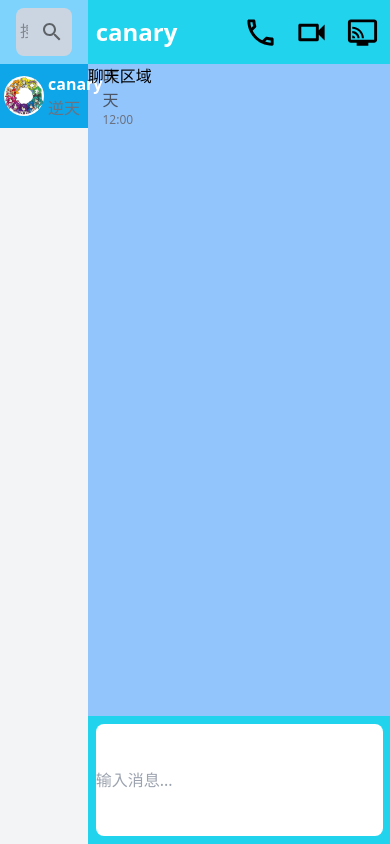
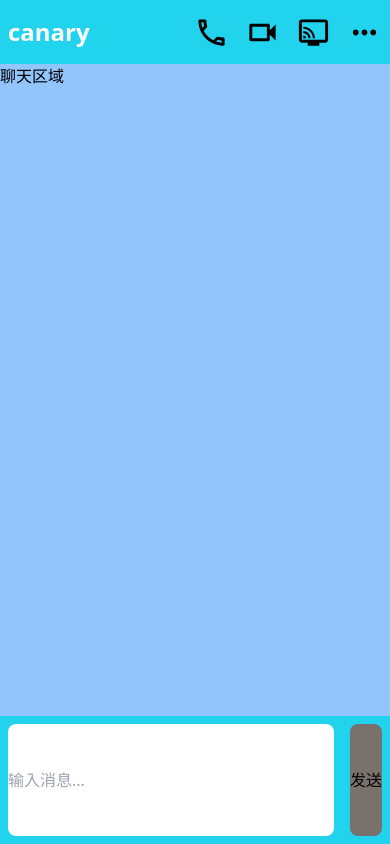
Before and after one commit to Guan612/YayaChat, a React (Vite) app in the folder front/: page /chat in a window 390 px wide. Built offline with nearby package versions, Linux system fonts and the light colour scheme.

Commit message:
Update index.tsx

```diff
--- a/front/src/pages/chat/index.tsx
+++ b/front/src/pages/chat/index.tsx
@@ -4,11 +4,11 @@ import Search from "./compment/search";
 export default function Chat() {
     return (
         <div className="flex flex-row h-screen">
-            <div className="flex flex-col w-1/5 bg-gray-100">
+            <div className="hidden md:flex flex-col w-1/5 bg-gray-100">
                 <Search/>
                 <ChatList/>
             </div>
-            <div className="flex flex-col w-4/5">
+            <div className="w-full flex flex-col md:w-4/5">
                 <ChatIndex/>
             </div>
         </div>
```
